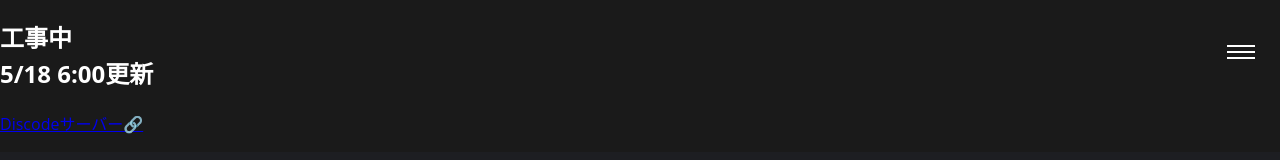
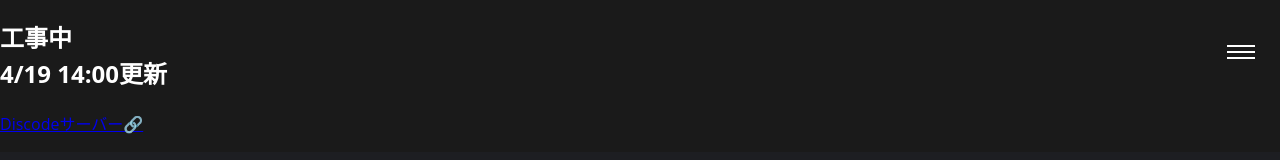
Before and after one commit to Yutan0710/rba, a plain HTML site: page index.html in a window 1280 px wide. Shown: the top 160 px of the page. Drawn offline with nearby package versions, Linux system fonts and the light colour scheme.

Commit message:
Add files via upload

```diff
--- a/index.html
+++ b/index.html
@@ -58,7 +58,7 @@
     <main>
         <section class="about">
             <h2>工事中 <br>
-                5/18 6:00更新</h2>
+                4/19 14:00更新</h2>
             <p>
 
                 <a href="https://discord.gg/AqmVcrxqtv">Discodeサーバー🔗</a>
```
